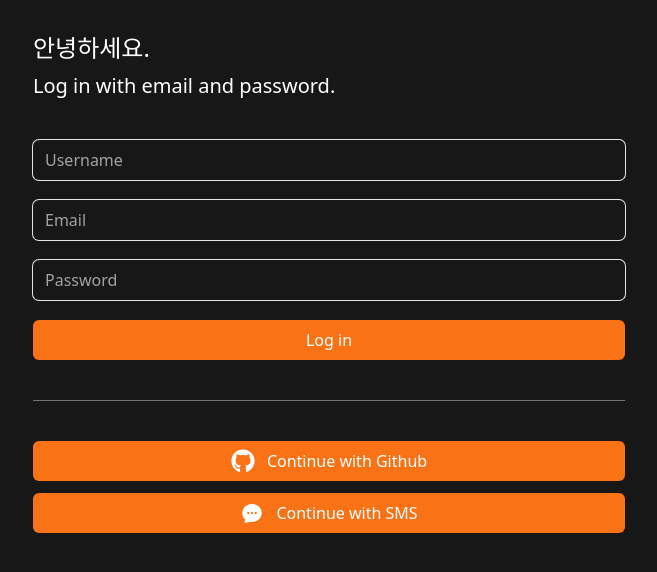
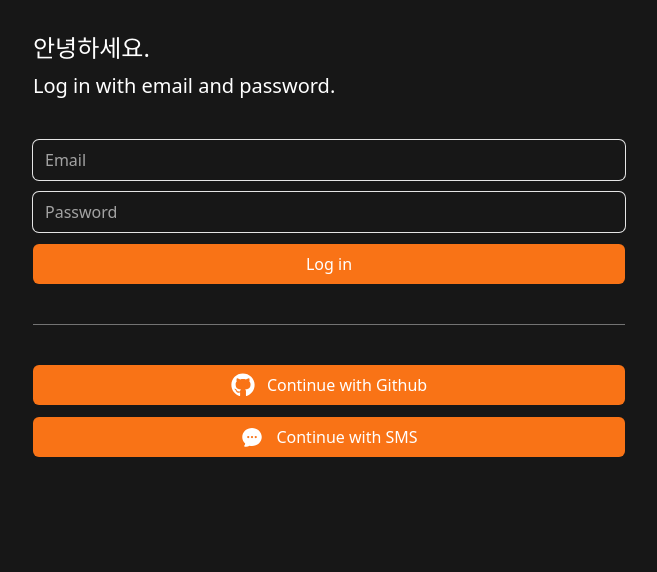
Before and after one commit to tiyang0110/Next.JS-PlayGround, a Next.js app: page /login in a window 1280 px wide. Shown: the top 572 px of the page, without its empty margins (311-968 px from the left). Built offline with nearby package versions, Linux system fonts and the light colour scheme.

Commit message:
6.2 할차례

```diff
--- /dev/null
+++ b/app/create-account/actions.ts
@@ -0,0 +1,26 @@
+"use server";
+import {z} from 'zod';
+
+const formSchema = z.object({
+  username: z.string().min(3).max(10),
+  email: z.string().email(),
+  password: z.string().min(10),
+  confirmPassword: z.string().min(10)
+});
+
+
+export async function createAccount(prevState:any, formData:FormData){
+  const data = {
+    username: formData.get("username"),
+    email: formData.get("email"),
+    password: formData.get("password"),
+    confirmPassword: formData.get("confirmPassword"),
+  };
+
+  const result = formSchema.safeParse(data);
+
+  console.log(result);
+  if(!result.success){
+    return result.error.flatten();
+  }
+}
--- a/app/create-account/page.tsx
+++ b/app/create-account/page.tsx
@@ -1,21 +1,26 @@
+"use client";
 
 import FormButton from "@/components/form-btn";
 import FormInput from "@/components/form-input";
 import SocialLogin from "@/components/social-login";
+import { useFormState } from "react-dom";
+import { createAccount } from "./actions";
 
 export default function CreateAccount(){
+  const [state, action] = useFormState(createAccount, null);
+
   return (
     <div className="flex flex-col gap-10 py-8 px-6">
       <div className="flex flex-col gap-2">
         <h1 className="text-2xl *:font-medium">안녕하세요.</h1>
         <h2 className="text-xl">Fill in the form below to join!</h2>
       </div>
-      <form className="flex flex-col gap-3">
-        <FormInput type="text" placeholder="Username" required errors={[""]}/>
-        <FormInput type="email" placeholder="Email" required errors={[""]}/>
-        <FormInput type="password" placeholder="Password" required errors={[""]}/>
-        <FormInput type="password" placeholder="Confirm Password" required errors={[""]}/>
-        <FormButton loading={false} text="Create account" />
+      <form action={action} className="flex flex-col gap-3">
+        <FormInput name="username" type="text" placeholder="Username" required errors={state?.fieldErrors.username}/>
+        <FormInput name="email" type="email" placeholder="Email" required errors={state?.fieldErrors.email} />
+        <FormInput name="password" type="password" placeholder="Password" required errors={state?.fieldErrors.password}/>
+        <FormInput name="confirmPassword" type="password" placeholder="Confirm Password" required  errors={state?.fieldErrors.confirmPassword} />
+        <FormButton text="Create account" />
       </form>
       <SocialLogin />
     </div>
--- /dev/null
+++ b/app/login/actions.ts
@@ -0,0 +1,13 @@
+"use server";
+
+import { redirect } from "next/navigation";
+
+export const handleForm = async (preveState: any, formData: FormData) => {
+  console.log(formData.get('email'), formData.get('password'));
+
+  await new Promise((resolve) => setTimeout(resolve, 5000));
+
+  return {
+    errors: ['wrong password', 'password too short']
+  }
+}
--- a/app/login/page.tsx
+++ b/app/login/page.tsx
@@ -1,19 +1,24 @@
+"use client";
+
 import FormButton from "@/components/form-btn";
 import FormInput from "@/components/form-input";
 import SocialLogin from "@/components/social-login";
+import { useFormState } from "react-dom";
+import { handleForm } from "./actions";
 
 export default function Login(){
+  const [ state, action ] = useFormState(handleForm, null);
+
   return (
     <div className="flex flex-col gap-10 py-8 px-6">
       <div className="flex flex-col gap-2">
         <h1 className="text-2xl *:font-medium">안녕하세요.</h1>
         <h2 className="text-xl">Log in with email and password.</h2>
       </div>
-      <form className="flex flex-col gap-3">
-        <FormInput type="text" placeholder="Username" required errors={[""]}/>
-        <FormInput type="email" placeholder="Email" required errors={[""]}/>
-        <FormInput type="password" placeholder="Password" required errors={[""]}/>
-        <FormButton loading={false} text="Log in" />
+      <form action={action} className="flex flex-col gap-3">
+        <FormInput name="email" type="email" placeholder="Email" required />
+        <FormInput name="password" type="password" placeholder="Password" required />
+        <FormButton text="Log in" />
       </form>
       <SocialLogin />
     </div>
--- a/app/sms/page.tsx
+++ b/app/sms/page.tsx
@@ -10,9 +10,9 @@ export default function SMSLogin(){
         <h2 className="text-xl">Verify your phone number.</h2>
       </div>
       <form className="flex flex-col gap-3">
-        <FormInput type="number" placeholder="Phone number" required errors={[""]}/>
-        <FormInput type="number" placeholder="Verification code" required errors={[""]}/>
-        <FormButton loading={false} text="Verify" />
+        <FormInput name="phoneNumber" type="number" placeholder="Phone number" required />
+        <FormInput name="VerificationCode" type="number" placeholder="Verification code" required />
+        <FormButton text="Verify" />
       </form>
     </div>
   )
--- /dev/null
+++ b/app/www/users/route.ts
@@ -0,0 +1,16 @@
+import { NextRequest } from "next/server";
+
+export async function GET(request:NextRequest){
+  console.log(request);
+  return Response.json({
+    ok: true,
+  })
+}
+
+export async function POST(request:NextRequest){
+  const data = await request.json();
+
+
+
+  return Response.json(data);
+}
--- a/components/form-btn.tsx
+++ b/components/form-btn.tsx
@@ -1,8 +1,13 @@
+"use client";
+
+import { useFormStatus } from "react-dom";
+
 interface FormButtonProps {
-  loading: boolean;
   text: string;
 }
 
-export default function FormButton({loading, text}:FormButtonProps){
-  return <button disabled={loading} className="primary-btn h-10 disabled:bg-neutral-400 disabled:text-neutral-300 disabled:cursor-not-allowed">{loading ? "로딩 중..." : text}</button>;
+export default function FormButton({ text }:FormButtonProps){
+  const { pending } = useFormStatus();
+
+  return <button disabled={pending} className="primary-btn h-10 disabled:bg-neutral-400 disabled:text-neutral-300 disabled:cursor-not-allowed">{pending ? "로딩 중..." : text}</button>;
 }
--- a/components/form-input.tsx
+++ b/components/form-input.tsx
@@ -2,13 +2,14 @@ interface FormInputProps {
   type: string;
   placeholder: string;
   required: boolean;
-  errors: string[];
+  errors?: string[];
+  name: string;
 }
 
-export default function FormInput({type, placeholder, required, errors}:FormInputProps){
+export default function FormInput({type, placeholder, required, errors = [], name}:FormInputProps){
   return (
     <div className="flex flex-col gap-2">
-      <input type={type} placeholder={placeholder} required={required} className="bg-transparent rounded-md w-full h-10 focus:outline-none ring-1 focus:ring-4 ring-neutral-200 hover:ring-orange-500 border-none placeholder:text-neutral-400 transition" />
+      <input type={type} name={name} placeholder={placeholder} required={required} className="bg-transparent rounded-md w-full h-10 focus:outline-none ring-1 focus:ring-4 ring-neutral-200 hover:ring-orange-500 border-none placeholder:text-neutral-400 transition" />
       {errors.map((error, i) => (
         <span key={i} className="text-red-500 font-medium">{error}</span>
       ))}
--- a/package.json
+++ b/package.json
@@ -14,7 +14,8 @@
     "next": "14.2.14",
     "react": "^18",
     "react-dom": "^18",
-    "react-icons": "^5.3.0"
+    "react-icons": "^5.3.0",
+    "zod": "^3.23.8"
   },
   "devDependencies": {
     "@types/node": "^20",
```
Also changed, not shown: 1 other file (tests, documents, lock files or other folders).
